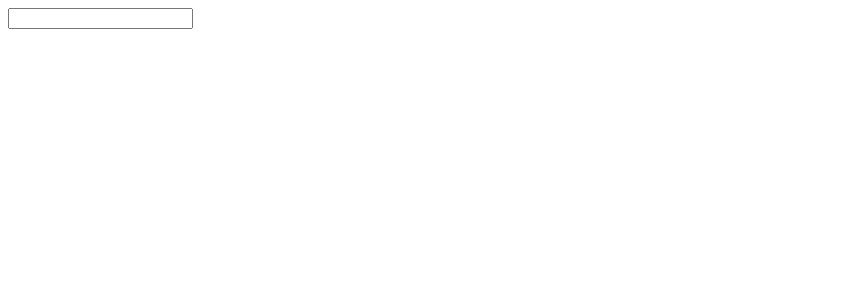
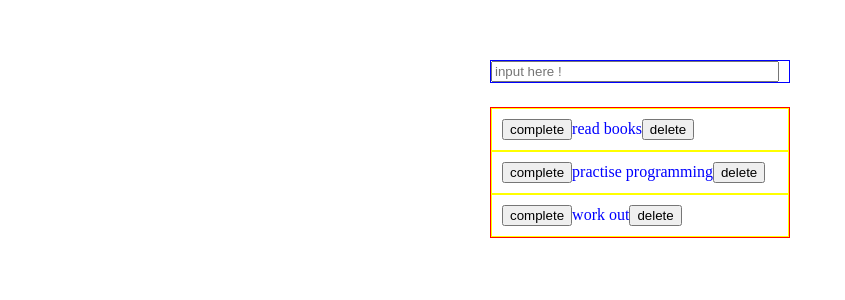
Before and after one commit to detohm/todo-app-study, a React (Create React App) app in the folder frontend/: page / in a window 1280 px wide. Shown: the top 300 px of the page, without its empty margins (0-845 px from the left). Built offline with nearby package versions, Linux system fonts and the light colour scheme.

Commit message:
add layout for styling the components

```diff
--- a/frontend/src/App.js
+++ b/frontend/src/App.js
@@ -1,11 +1,27 @@
-import React, { useState } from 'react';
+import React, { useEffect, useState } from 'react';
 import ToDoForm from "./components/organisms/ToDoForm";
 import ToDoList from "./components/organisms/ToDoList";
 import "./style.scss";
 
+const style = {
+  width: "300px",
+  margin: "0 auto",
+  position: "relative",
+  top: 60
+};
+
 const App = () => {
 
   const [toDos, setToDos] = useState([]);
+
+  // TODO - remove mock data to retrieve from server
+  useEffect(() => {
+    setToDos([
+      { text: "read books", id: 1 },
+      { text: "practise programming", id: 2 },
+      { text: "work out", id: 3 }
+    ]);
+  }, []);
 
   const handleSubmit = (newToDoText) => {
     setToDos((prevToDos) => [
@@ -18,12 +34,11 @@ const App = () => {
   };
 
   const handleDelete = (id) => {
-    alert(id);
     setToDos(toDos.filter((item) => item.id !== id));
   };
 
   return (
-    <div className="app">
+    <div className="app" style={style} >
       <ToDoForm onSubmit={handleSubmit} />
       <ToDoList toDos={toDos} onItemDelete={handleDelete} />
     </div>
--- a/frontend/src/components/molecules/ToDoItem.js
+++ b/frontend/src/components/molecules/ToDoItem.js
@@ -1,9 +1,15 @@
 import React from 'react';
 import { IconButton } from '../atoms/IconButton';
+
+const style = {
+    border: "1px solid yellow",
+    padding: "10px"
+};
+
 export const ToDoItem = ({ text, id, onDelete }) => {
 
     return (
-        <div>
+        <div style={style}>
             <IconButton label="complete" />
             <label>{text}</label>
             <IconButton id={id} label="delete" onClick={onDelete} />
--- a/frontend/src/components/organisms/ToDoForm.js
+++ b/frontend/src/components/organisms/ToDoForm.js
@@ -1,21 +1,36 @@
 import React, { useState } from 'react';
 
-const ToDoForm = ({ onSubmit }) => {
+const style = {
+    border: "1px solid blue",
+    ["margin-bottom"]: "24px"
+};
+
+const inputStyle = {
+    width: "280px"
+};
+
+const ToDoForm = ({ onSubmit, placeHolderText }) => {
 
     const [value, setValue] = useState("");
 
     const handleSubmit = (e) => {
         e.preventDefault();
+        if (value === "") {
+            return;
+        }
         onSubmit(value);
         setValue("");
     };
 
     return (
-        <form onSubmit={handleSubmit}>
-            <input type="text" value={value} onChange={(e) => setValue(e.target.value)} />
+        <form onSubmit={handleSubmit} style={style} >
+            <input style={inputStyle} type="text" value={value} placeholder={placeHolderText} onChange={(e) => setValue(e.target.value)} />
         </form>
     )
 };
 
+ToDoForm.defaultProps = {
+    placeHolderText: "input here !"
+};
 
 export default ToDoForm;
--- a/frontend/src/components/organisms/ToDoList.js
+++ b/frontend/src/components/organisms/ToDoList.js
@@ -1,9 +1,14 @@
 import React from 'react';
 import { ToDoItem } from '../molecules/ToDoItem';
 
+const style = {
+    border: "1px solid red"
+};
+
+
 const ToDoList = ({ toDos, onItemDelete }) => {
     return (
-        <div>
+        <div style={style}>
             {toDos.map((toDo) => (<ToDoItem key={toDo.id} id={toDo.id} text={toDo.text} onDelete={onItemDelete} />))}
         </div>
     );
--- a/frontend/src/style.scss
+++ b/frontend/src/style.scss
@@ -1,5 +1,10 @@
 $font: Helvetica, sans-serif;
 $main-color: blue;
+
+body {
+    padding: 0;
+    margin: 0;
+}
 
 .app {
     font-size: $font;
```
